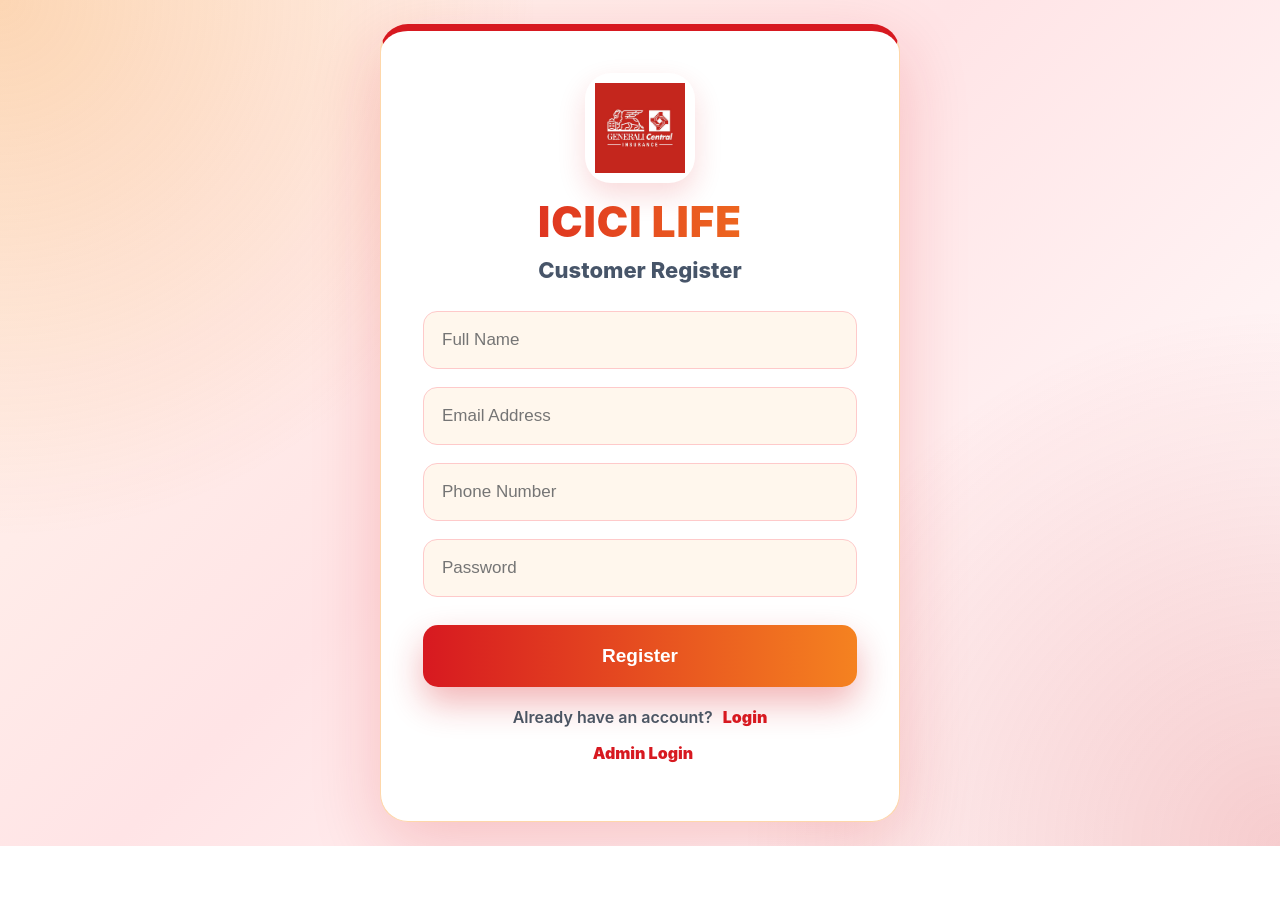
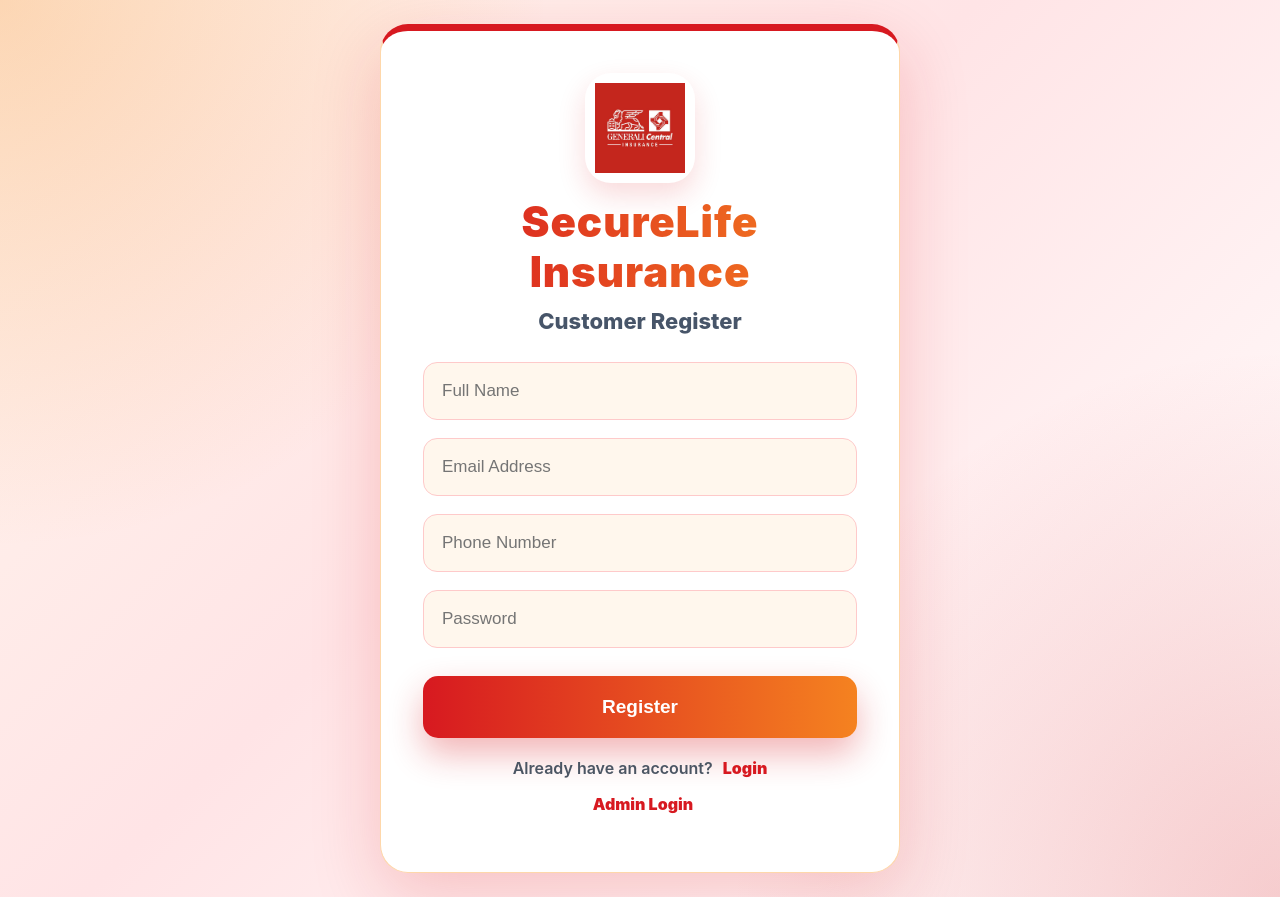
Before and after one commit to mummy7791/insurance-app, a React (Vite) app in the folder frontend/: page /register in a window 1280 px wide. Before the commit the page ends 846 px from the top, so only its background shows below. Built offline with nearby package versions, Linux system fonts and the light colour scheme; no server answers.

Commit message:
fix: align customer registration branding

```diff
--- a/frontend/src/pages/Register.tsx
+++ b/frontend/src/pages/Register.tsx
@@ -80,10 +80,10 @@ export default function Register() {
     <div className="auth-page">
       <div className="auth-card">
         <div className="auth-logo">
-          <img src="/ic_launcher.png" alt="ICICI Life" />
+          <img src="/ic_launcher.png" alt="SecureLife Insurance" />
         </div>
 
-        <h1 className="auth-title">ICICI LIFE</h1>
+        <h1 className="auth-title">SecureLife Insurance</h1>
         <h2 className="auth-subtitle">Customer Register</h2>
 
         <div className="auth-form">
```
